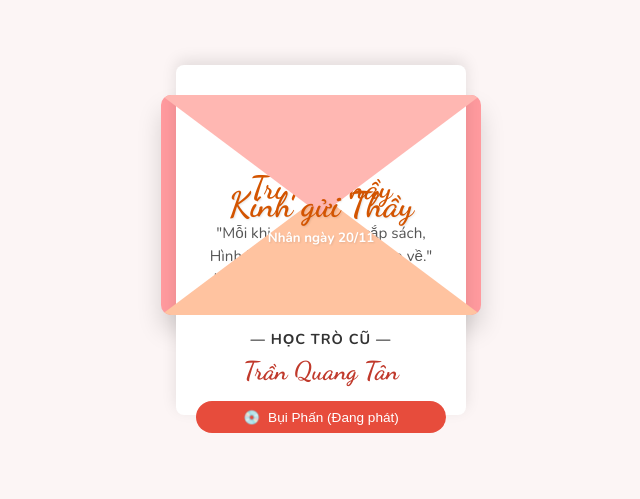
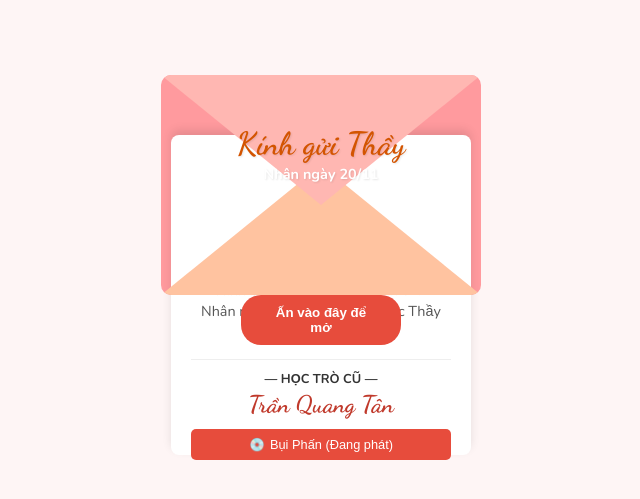
Before and after one commit to tanhgpt/thiep2010, a plain HTML site: page index.html in a window 1280 px wide. Shown: the part 245-744 px from the top of the page, without its empty margins (319-959 px from the left). Drawn offline with nearby package versions, Linux system fonts and the light colour scheme.

Commit message:
Update index.html

```diff
--- a/index.html
+++ b/index.html
@@ -7,9 +7,9 @@
     <link href="https://fonts.googleapis.com/css2?family=Dancing+Script:wght@700&family=Nunito:wght@400;700&display=swap" rel="stylesheet">
 
     <style>
+        /* CÀI ĐẶT CƠ BẢN */
         body {
-            /* Nền màu kem nhẹ cho sạch sẽ */
-            background-color: #fcf5f5;
+            background-color: #fef5f5; /* Nền hồng phấn rất nhạt */
             height: 100vh;
             margin: 0;
             display: flex;
@@ -19,51 +19,49 @@
             overflow: hidden;
         }
 
-        /* Khung chính */
-        .wrapper {
+        /* KHUNG CHỨA TOÀN BỘ */
+        .container {
             position: relative;
-            width: 320px;
-            height: 220px; /* Kích thước phong bì */
+            width: 320px; /* Chiều rộng cố định cho đẹp trên mobile */
+            height: 220px; /* Chiều cao phong bì */
             cursor: pointer;
-            margin-top: 100px; /* Để khoảng trống phía trên cho thiệp trồi lên */
+            margin-top: 60px; /* Tạo khoảng trống bên trên để thiệp bay lên */
         }
 
-        /* 1. LƯNG PHONG BÌ (Màu hồng đậm nhất) */
-        .envelope-back {
+        /* 1. LƯNG PHONG BÌ (Lớp dưới cùng) */
+        .back {
             position: absolute;
             width: 100%;
             height: 100%;
             background-color: #ff9a9e;
             border-radius: 10px;
             z-index: 1;
-            box-shadow: 0 15px 25px rgba(0,0,0,0.15);
         }
 
-        /* 2. TẤM THIỆP (Nằm giữa Lưng và Túi trước) */
+        /* 2. TẤM THIỆP (Lớp giữa) */
         .card {
             position: absolute;
-            left: 15px; /* Căn giữa: (320 - 290) / 2 */
-            width: 290px;
-            height: 350px; /* Thiệp dài */
+            left: 10px;
+            width: 300px; /* Nhỏ hơn phong bì chút xíu */
+            height: 320px; /* Thiệp cao */
             background: white;
             border-radius: 8px;
-            padding: 25px 20px;
+            padding: 20px;
             box-sizing: border-box;
             text-align: center;
-            box-shadow: 0 -5px 15px rgba(0,0,0,0.1);
+            box-shadow: 0 -5px 10px rgba(0,0,0,0.1);
 
-            /* VỊ TRÍ BAN ĐẦU: Thụt sâu xuống dưới để giấu đi */
-            bottom: 0;
-            transform: translateY(100px); /* Đẩy thiệp xuống thấp hẳn */
-            transition: transform 0.8s cubic-bezier(0.175, 0.885, 0.32, 1.275); /* Hiệu ứng nảy nhẹ */
-            z-index: 2;
+            /* ĐIỀU CHỈNH QUAN TRỌNG: VỊ TRÍ BAN ĐẦU */
+            top: 10px; /* Chỉ cách đỉnh 10px */
+            z-index: 2; /* Nằm trên lưng, dưới nắp */
 
-            /* Ẩn bớt phần thừa dưới đáy phong bì */
-            /* Nhưng ta sẽ dùng z-index để che */
+            /* KỸ THUẬT GIẤU THIỆP: Đẩy thiệp xuống và dùng clip-path hoặc nắp che */
+            transform: translateY(50px); /* Đẩy thiệp xuống sâu trong túi */
+            transition: transform 0.8s cubic-bezier(0.175, 0.885, 0.32, 1.275);
         }
 
-        /* 3. TÚI TRƯỚC (Tam giác dưới - Che chân thiệp) */
-        .envelope-front {
+        /* 3. TÚI TRƯỚC (Lớp che chân thiệp) */
+        .front {
             position: absolute;
             bottom: 0;
             left: 0;
@@ -71,14 +69,14 @@
             height: 0;
             border-left: 160px solid transparent;
             border-right: 160px solid transparent;
-            border-bottom: 120px solid #ffc3a0; /* Màu hồng nhạt hơn lưng */
+            border-bottom: 130px solid #ffc3a0; /* Cao hơn để che tốt hơn */
             z-index: 4; /* Đè lên thiệp */
             border-radius: 0 0 10px 10px;
-            pointer-events: none; /* Cho phép bấm xuyên qua vào wrapper */
+            pointer-events: none;
         }
 
-        /* 4. NẮP PHONG BÌ (Tam giác trên - Che đầu thiệp) */
-        .envelope-flap {
+        /* 4. NẮP PHONG BÌ (Lớp che đầu thiệp) */
+        .flap {
             position: absolute;
             top: 0;
             left: 0;
@@ -86,100 +84,118 @@
             height: 0;
             border-left: 160px solid transparent;
             border-right: 160px solid transparent;
-            border-top: 120px solid #ffb7b2; /* Màu nắp */
+            border-top: 130px solid #ffb7b2; /* Nắp to để che kín thiệp */
             transform-origin: top;
             transition: transform 0.6s ease, z-index 0.1s;
-            z-index: 5; /* Trên cùng khi đóng */
+            z-index: 5; /* Nằm trên cùng khi đóng */
             border-radius: 10px 10px 0 0;
         }
 
-        /* CHỮ "Kính gửi Thầy" */
-        .cover-text {
+        /* CHỮ BÊN NGOÀI (Nằm trên nắp) */
+        .outer-text {
             position: absolute;
-            top: 55%;
+            top: 50px; /* Căn chỉnh vị trí trên nắp */
             left: 50%;
-            transform: translate(-50%, -50%);
-            z-index: 6;
+            transform: translateX(-50%);
+            z-index: 6; /* Trên cùng */
             text-align: center;
-            color: #fff;
+            color: white;
+            width: 100%;
+            transition: opacity 0.3s;
+            pointer-events: none;
+            text-shadow: 1px 1px 2px rgba(0,0,0,0.1);
+        }
+        .outer-text h2 {
+            font-family: 'Dancing Script', cursive;
+            font-size: 2rem;
+            margin: 0;
+            color: #d35400; /* Màu chữ đậm cho dễ đọc */
+        }
+        .outer-text small { font-size: 0.9rem; color: #fff; font-weight: bold; }
+
+        /* NÚT ẤN MỞ */
+        .open-btn {
+            position: absolute;
+            bottom: -50px;
+            left: 50%;
+            transform: translateX(-50%);
+            background: #e74c3c;
+            color: white;
+            border: none;
+            padding: 10px 25px;
+            border-radius: 20px;
             font-weight: bold;
-            text-shadow: 1px 1px 2px rgba(0,0,0,0.1);
-            transition: opacity 0.3s;
-            width: 100%;
-            pointer-events: none;
-        }
-        .cover-text h2 {
-            font-family: 'Dancing Script', cursive;
-            font-size: 2.2rem;
-            margin: 0;
-            color: #d35400;
+            cursor: pointer;
+            transition: all 0.3s;
+            z-index: 10;
         }
 
-        /* NÚT MỞ */
-        .open-hint {
-            position: absolute;
-            bottom: -60px;
-            left: 50%;
-            transform: translateX(-50%);
-            background-color: #ff6b6b;
-            color: white;
-            padding: 10px 25px;
-            border-radius: 25px;
-            border: none;
-            font-weight: bold;
-            cursor: pointer;
-            box-shadow: 0 4px 10px rgba(255, 107, 107, 0.4);
-            transition: all 0.3s;
-        }
-        .open-hint:hover { transform: translateX(-50%) scale(1.05); }
+        /* --- TRẠNG THÁI KHI MỞ (OPEN) --- */
 
-        /* --- TRẠNG THÁI MỞ --- */
-        .wrapper.open .envelope-flap {
-            transform: rotateX(180deg); /* Lật nắp */
-            z-index: 1; /* Đưa nắp ra sau lưng */
+        /* 1. Nắp lật lên và chui ra sau */
+        .container.open .flap {
+            transform: rotateX(180deg);
+            z-index: 1;
         }
 
-        .wrapper.open .card {
-            transform: translateY(-150px); /* Thiệp trồi lên cao */
-            z-index: 3; /* Nổi lên trên túi trước */
-            transition-delay: 0.2s; /* Đợi nắp mở xíu mới lên */
-        }
-
-        .wrapper.open .cover-text,
-        .wrapper.open .open-hint {
+        /* 2. Chữ bên ngoài biến mất */
+        .container.open .outer-text,
+        .container.open .open-btn {
             opacity: 0;
             pointer-events: none;
         }
 
-        /* Nội dung thiệp */
-        .icon { font-size: 50px; margin-bottom: 10px; }
+        /* 3. Thiệp bay lên */
+        .container.open .card {
+            transform: translateY(-180px); /* Bay lên cao hẳn */
+            z-index: 3; /* Nổi lên trên túi trước */
+            transition-delay: 0.2s;
+        }
+
+        /* NỘI DUNG BÊN TRONG THIỆP */
+        .icon { font-size: 40px; margin-bottom: 5px; }
         .card h1 {
             font-family: 'Dancing Script', cursive;
-            color: #d35400;
-            font-size: 2rem;
-            margin: 0;
+            color: #c0392b;
+            font-size: 1.8rem;
+            margin: 0 0 10px 0;
         }
-        .message { font-size: 0.95rem; color: #555; margin: 15px 0; line-height: 1.5; }
+        .message {
+            font-size: 0.9rem;
+            color: #555;
+            line-height: 1.5;
+            margin-bottom: 15px;
+        }
         .highlight { color: #e74c3c; font-weight: bold; }
 
-        .signature-box { margin-top: 15px; color: #333; }
-        .sign-title { font-weight: bold; font-size: 0.9rem; text-transform: uppercase; letter-spacing: 1px; }
-        .sign-name { font-family: 'Dancing Script', cursive; font-size: 1.6rem; color: #c0392b; display: block; margin-top: 5px; }
+        .signature {
+            border-top: 1px solid #eee;
+            padding-top: 10px;
+            margin-top: 10px;
+        }
+        .sig-title { font-size: 0.8rem; font-weight: bold; color: #333; text-transform: uppercase; }
+        .sig-name {
+            font-family: 'Dancing Script', cursive;
+            font-size: 1.5rem;
+            color: #c0392b;
+            display: block;
+            margin-top: 2px;
+        }
 
         .music-btn {
-            margin-top: 15px;
-            padding: 8px 20px;
+            margin-top: 10px;
+            width: 100%;
+            padding: 8px;
             background: #e74c3c;
             color: white;
             border: none;
-            border-radius: 20px;
-            font-size: 0.85rem;
+            border-radius: 5px;
             cursor: pointer;
+            font-size: 0.8rem;
             display: flex;
+            justify-content: center;
             align-items: center;
-            justify-content: center;
-            gap: 8px;
-            width: 100%;
+            gap: 5px;
         }
         .spinning { animation: spin 2s linear infinite; }
         @keyframes spin { 100% { transform: rotate(360deg); } }
@@ -188,9 +204,8 @@
 </head>
 <body>
 
-    <div class="wrapper" onclick="openCard()">
-
-        <div class="envelope-back"></div>
+    <div class="container" onclick="openEnvelope()">
+        <div class="back"></div>
 
         <div class="card">
             <div class="icon">🎓</div>
@@ -198,12 +213,12 @@
             <div class="message">
                 "Mỗi khi nhắc về thời cắp sách,<br>
                 Hình bóng Thầy xưa lại hiện về."<br>
-                Nhân ngày <span class="highlight">20/11</span>, em kính chúc Thầy luôn vui vẻ và hạnh phúc!
+                Nhân ngày <span class="highlight">20/11</span>, em kính chúc Thầy luôn mạnh khỏe!
             </div>
 
-            <div class="signature-box">
-                <span class="sign-title">— Học trò cũ —</span>
-                <span class="sign-name">Trần Quang Tân</span>
+            <div class="signature">
+                <div class="sig-title">— HỌC TRÒ CŨ —</div>
+                <div class="sig-name">Trần Quang Tân</div>
             </div>
 
             <button class="music-btn" onclick="toggleMusic(event)">
@@ -212,17 +227,16 @@
             </button>
         </div>
 
-        <div class="envelope-front"></div>
+        <div class="front"></div>
 
-        <div class="cover-text">
+        <div class="outer-text">
             <h2>Kính gửi Thầy</h2>
             <small>Nhân ngày 20/11</small>
         </div>
 
-        <div class="envelope-flap"></div>
+        <div class="flap"></div>
 
-        <button class="open-hint">Ấn vào đây để mở</button>
-
+        <button class="open-btn">Ấn vào đây để mở</button>
     </div>
 
     <audio id="bgMusic" loop>
@@ -230,20 +244,17 @@
     </audio>
 
     <script>
-        let isOpen = false;
+        let opened = false;
         const music = document.getElementById("bgMusic");
 
-        function openCard() {
-            if (isOpen) return;
-
-            // Thêm class mở
-            document.querySelector('.wrapper').classList.add('open');
-            isOpen = true;
+        function openEnvelope() {
+            if (opened) return;
+            document.querySelector('.container').classList.add('open');
+            opened = true;
 
             // Phát nhạc
             music.volume = 0.7;
             music.play().catch(() => {
-                // Nếu trình duyệt chặn, nhắc người dùng bấm nút
                 document.getElementById("musicText").innerText = "Bấm để phát nhạc";
                 document.getElementById("musicIcon").innerText = "▶️";
             });
```
